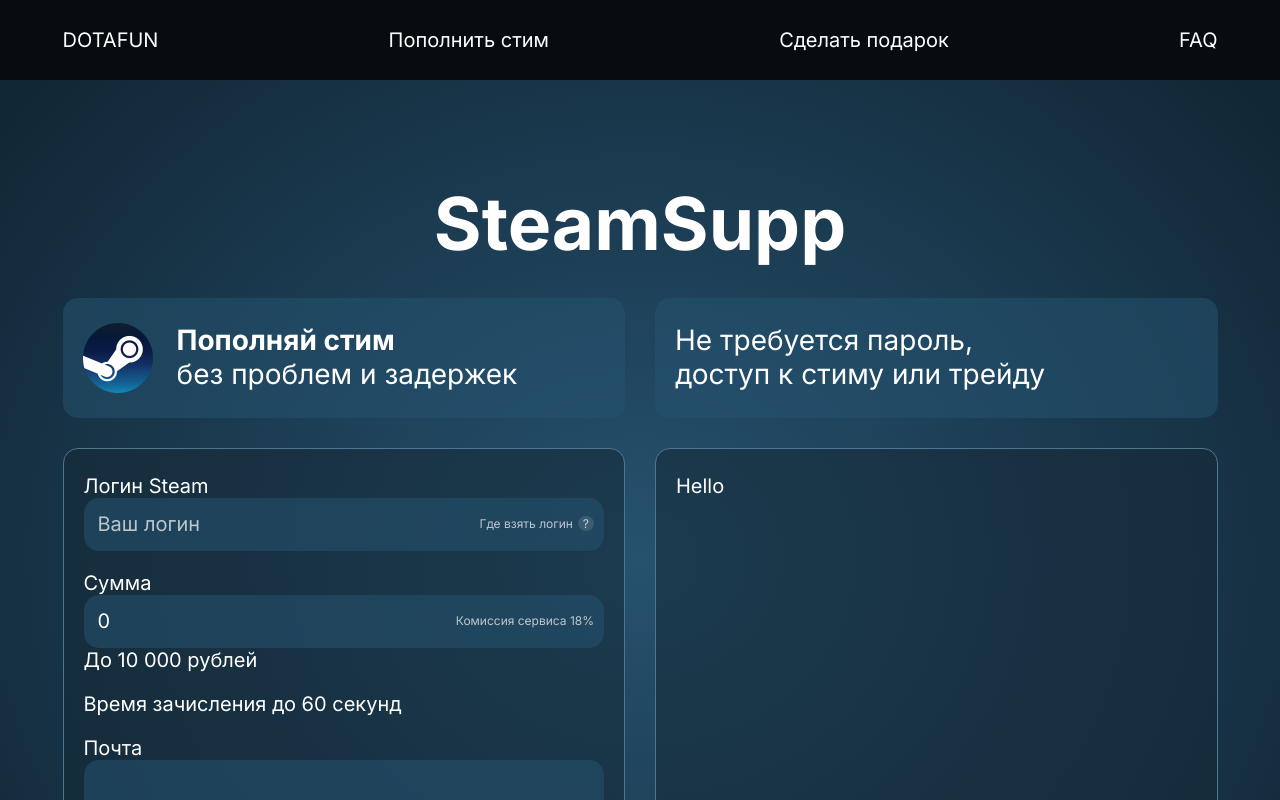
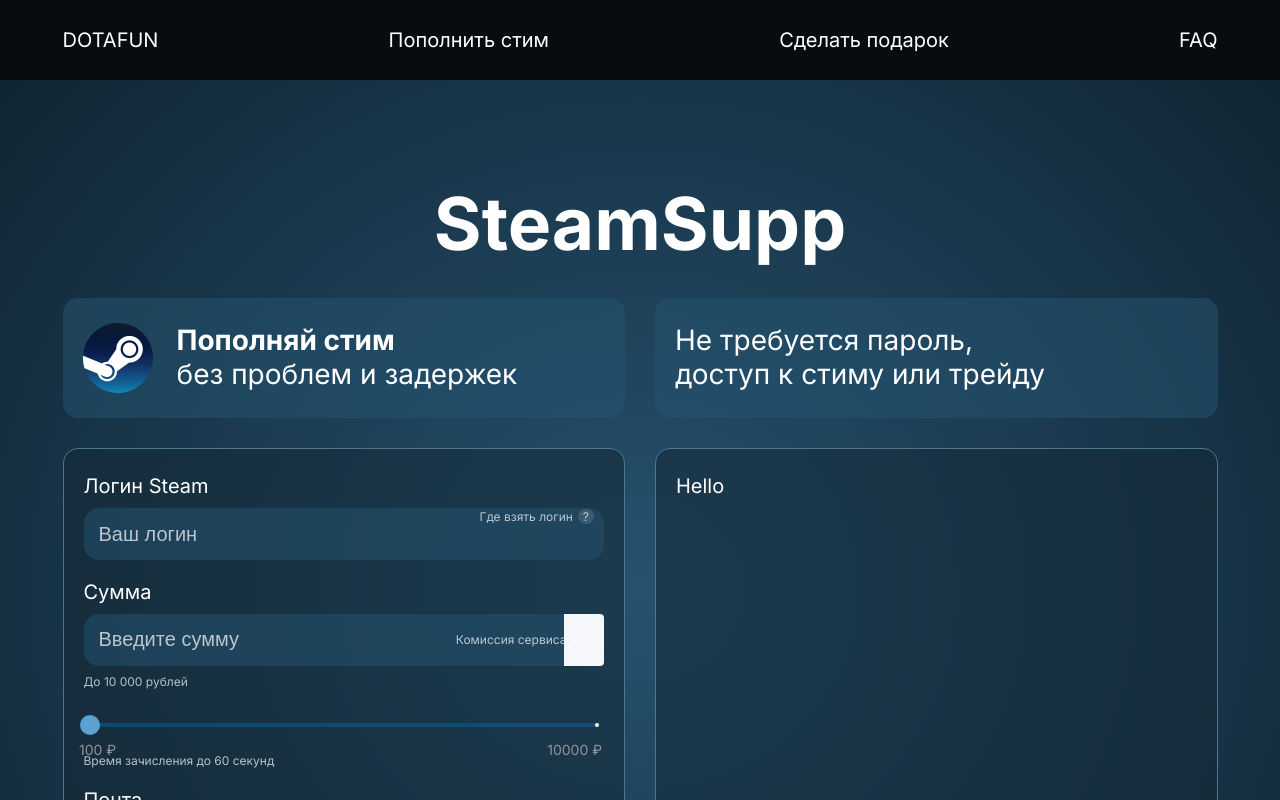
Before and after one commit to ecomeel/dota-fun, a Vue app: page / in a window 1280 px wide. Shown: the top 800 px of the page. Built offline with nearby package versions, Linux system fonts and the light colour scheme.

Commit message:
price range complete && added el-themes

```diff
--- /dev/null
+++ b/src/assets/styles/element/index.scss
@@ -0,0 +1,131 @@
+@forward 'element-plus/theme-chalk/src/common/var' with (
+  $input: (
+    'text-color': #FFFFFF,
+    // 'border-radius': 15px,
+    // 'bg-color': #26526F8C,
+    'border-color': transparent,
+    'placeholder-color': #FFFFFFB2,
+    'hover-border-color': transparent,
+    'focus-border-color': #6d859c,
+    'focus-border': 2px,
+  ),
+  $input-number-width: (
+    'default': 100%
+  ),
+  $select: (
+    'border-color-hover': transparent,
+    'input-focus-border-color': transparent,
+    'font-size': inherit
+  ),
+  $select-option: (
+    'hover-background': #ABEC20,
+  ),
+  $select-wrapper-padding: (
+    'default': var(--select-wrapper-padding, 1px 11px),
+  ),
+  $radio-checked: (
+    'input-border-color':  var(--el-radio-checked-border-color),
+    'text-color': var(--el-radio-checked-text),
+    'icon-color':  var(--el-radio-checked-border-color),
+  ),
+  $dropdown: (
+    'menuItem-hover-fill': #ABEC20,
+    'menuItem-hover-color': #000000,
+    'menu-box-shadow': transparent,
+  ),
+  $collapse: (
+    'header-height': min-content,
+    'header-bg-color': transparent,
+    'header-text-color': #FFFFFF,
+    'header-font-size': auto,
+    'content-bg-color': transparent,
+    'content-font-size': auto,
+  ),
+  $select-dropdown: (
+    'max-height': var(--el-dropdown-max-height),
+  ),
+  $checkbox: (
+    'input-height': var(--el-checkbox-height),
+    'input-width': var(--el-checkbox-width),
+    'bg-color': transparent,
+    'input-border-color-hover': #ABEC20,
+    'checked-input-border-color': #ABEC20,
+    'checked-bg-color': #ABEC20,
+    'checked-icon-color': #ABEC20,
+    'checked-text-color': inherit
+  )
+);
+@use 'element-plus/theme-chalk/src/mixins/function' as *;
+@use 'element-plus/theme-chalk/src/input';
+@use 'element-plus/theme-chalk/src/base'; // for transition
+// @use 'element-plus/theme-chalk/src/form';
+@use 'element-plus/theme-chalk/src/slider';
+@use 'element-plus/theme-chalk/src/form-item';
+@use 'element-plus/theme-chalk/src/input-number';
+@use 'element-plus/theme-chalk/src/select';
+@use 'element-plus/theme-chalk/src/scrollbar';
+@use 'element-plus/theme-chalk/src/popover';
+@use 'element-plus/theme-chalk/src/option';
+@use 'element-plus/theme-chalk/src/radio';
+@use 'element-plus/theme-chalk/src/rate';
+@use 'element-plus/theme-chalk/src/dropdown';
+@use 'element-plus/theme-chalk/src/dropdown-item';
+@use 'element-plus/theme-chalk/src/dropdown-menu';
+@use 'element-plus/theme-chalk/src/collapse';
+@use 'element-plus/theme-chalk/src/dialog';
+@use 'element-plus/theme-chalk/src/overlay';
+@use 'element-plus/theme-chalk/src/date-picker';
+@use 'element-plus/theme-chalk/src/breadcrumb';
+@use 'element-plus/theme-chalk/src/checkbox';
+@use 'element-plus/theme-chalk/src/image';
+@use 'element-plus/theme-chalk/src/image-viewer';
+@use 'element-plus/theme-chalk/src/notification';
+@use 'element-plus/theme-chalk/src/loading';
+
+@use '@/assets/styles/_variables' as *;
+@use '@/assets/styles/extends';
+
+.el-form-item__label {
+  display: block;
+  margin-bottom: 10px;
+}
+
+.el-input {
+  --el-component-size: 52px;
+  --el-font-size-base: 20px;
+  &__wrapper {
+    --el-input-bg-color: #26526F8C;
+    --el-input-border-radius: 15px;
+    padding: 11px 15px;
+  }
+  &__inner {
+    --el-input-inner-height: 30px;
+  }
+}
+
+.el-slider {
+  width: 97.5%;
+  margin: 0 auto;
+  &__runway {
+    --el-slider-height: 4px;
+    --el-slider-runway-bg-color: #0A5B9399;
+    --el-slider-border-radius: 4px;
+  }
+  &__button {
+    border: none;
+    --el-color-white: #5BA2D3;
+    &-wrapper {
+      --el-slider-button-wrapper-size: 34px;
+    }
+  }
+  &__marks {
+    &-text {
+      &:first-of-type {
+        left: 1.5% !important;
+      }
+      &:last-of-type {
+        left: 95.5% !important;
+      }
+    }
+  }
+}
--- a/src/assets/styles/main.scss
+++ b/src/assets/styles/main.scss
@@ -1,3 +1,4 @@
+@use 'element/index.scss';
 @import "variables.scss";
 
 *,
--- a/src/components/TopUpForm.vue
+++ b/src/components/TopUpForm.vue
@@ -1,31 +1,49 @@
 <template>
   <ElForm class="topup" :model="form">
     <div class="topup__form">
-      <ElFormItem label="Логин Steam">
+      <ElFormItem class="topup__item" label="Логин Steam">
         <ElInput
           v-model="form.name"
           class="topup__input"
           placeholder="Ваш логин"
         >
-          <template #append>
-            <div class="topup__input--tip">
+          <!-- <template #append> -->
+            <!--
+              <div class="topup__input--tip">
+              <p>Где взять логин</p>
+              <div class="topup__input--tip-icon">?</div>
+              </div>
+            -->
+          <!-- </template> -->
+        </ElInput>
+        <div class="topup__input--tip">
               <p>Где взять логин</p>
               <div class="topup__input--tip-icon">?</div>
             </div>
-          </template>
-        </ElInput>
       </ElFormItem>
-      <ElFormItem label="Сумма">
-        <ElInput v-model="form.amount" type="number">
+      <ElFormItem class="topup__item" label="Сумма">
+        <ElInput
+          v-model="form.amount"
+          :max="priceRange.max"
+          :min="priceRange.min"
+          placeholder="Введите сумму"
+          type="number"
+        >
           <template #append>
             <p class="topup__input--tip">Комиссия сервиса 18%</p>
           </template>
         </ElInput>
-        <p class="topup">До 10 000 рублей</p>
+        <p class="topup__input--description">До 10 000 рублей</p>
       </ElFormItem>
       <ElFormItem>
-        <ElSlider v-model="form.amount" />
-        <p>Время зачисления до 60 секунд</p>
+        <ElSlider
+          v-model="form.amount"
+          :marks="priceRangeMarks"
+          :max="priceRange.max"
+          :min="priceRange.min"
+          :show-tooltip="false"
+        />
+        <p class="topup__input--description slider__description">Время зачисления до 60 секунд</p>
       </ElFormItem>
       <ElFormItem label="Почта">
         <ElInput />
@@ -42,8 +60,18 @@
 
 const form = ref({
   name: '',
-  amount: 0,
+  amount: null,
 })
+
+const priceRange = {
+  min: 100,
+  max: 10000
+}
+
+const priceRangeMarks = {
+  [priceRange.min]: priceRange.min + ' ₽',
+  [priceRange.max]: priceRange.max + ' ₽'
+}
 </script>
 
 <style scoped lang="scss">
@@ -57,6 +85,9 @@
     border-radius: 15px;
     background-color: #1529368C;
   }
+  &__item {
+    position: relative;
+  }
   &__input {
     &--tip {
       position: absolute;
@@ -64,8 +95,6 @@
       top: calc(50% - 8px);
       display: flex;
       column-gap: 5px;
-      // font-size: 12px;
-      // color: #FFFFFFB2;
       @extend %extra-small;
 
       &-icon {
@@ -74,33 +103,43 @@
         border-radius: 100%;
       }
     }
+    &--description {
+      margin-top: 8px;
+      @extend %extra-small;
+    }
+  }
+}
+
+.slider {
+  &__description {
+    margin-top: 12px;
   }
 }
 </style>
 
 <style lang="scss">
-.el-form-item__label {
-  margin-bottom: 5px;
-}
-.el-input {
-  position: relative;
-  &__wrapper {
+// .el-form-item__label {
+//   margin-bottom: 5px;
+// }
+// .el-input {
+//   position: relative;
+//   &__wrapper {
 
-  }
-  &__inner {
-    padding: 14px 0 14px 14px;
-    width: 100%;
-    border-radius: 15px;
-    border: none;
-    background-color: #26526F8C;
-    color: $white;
-    font-family: "Inter";
-    font-size: 20px;
-    line-height: 1.25em;
+//   }
+//   &__inner {
+//     padding: 14px 0 14px 14px;
+//     width: 100%;
+//     border-radius: 15px;
+//     border: none;
+//     // background-color: #26526F8C;
+//     color: $white;
+//     font-family: "Inter";
+//     font-size: 20px;
+//     line-height: 1.25em;
 
-    &::placeholder {
-      color: #FFFFFFB2;
-    }
-  }
-}
+//     &::placeholder {
+//       color: #FFFFFFB2;
+//     }
+//   }
+// }
 </style>
```
